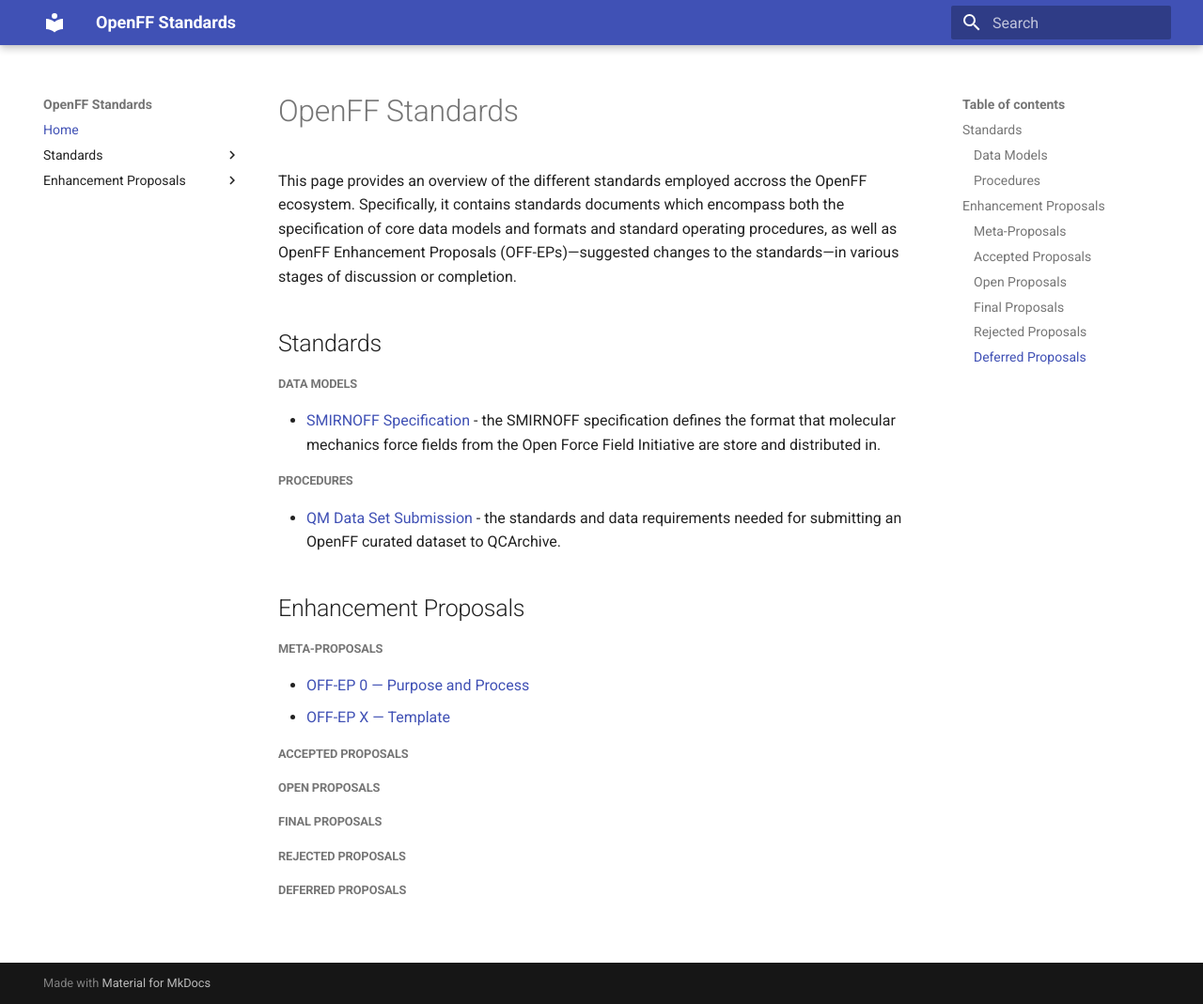
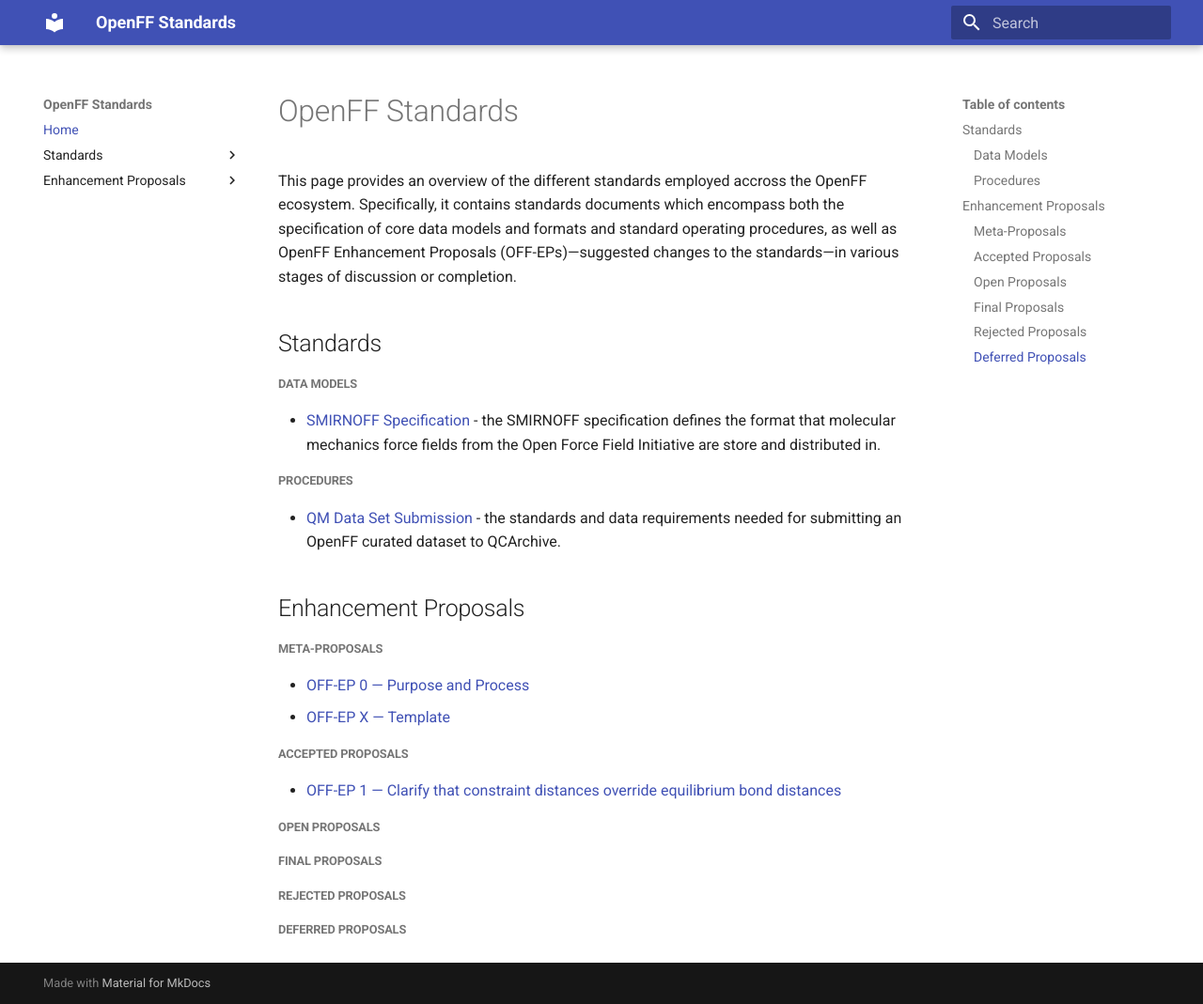
Before and after one commit to openforcefield/standards, an MkDocs documentation site: the page built from docs/index.md, in a window 1280 px wide and 1069 px high. Shown: the whole window at 94% size. Built offline with MkDocs 1.6.1 and Material for MkDocs 9.7.7, drawn with Linux system fonts in a browser that asks for light colours.

Commit message:
Update docs indices

```diff
--- a/docs/index.md
+++ b/docs/index.md
@@ -26,6 +26,8 @@ stages of discussion or completion.
 
 ##### Accepted Proposals
 
+* [OFF-EP 1 &mdash; Clarify that constraint distances override equilibrium bond distances](enhancement-proposals/off-ep-0001.md)
+
 ##### Open Proposals
 
 ##### Final Proposals
--- a/mkdocs.yml
+++ b/mkdocs.yml
@@ -9,5 +9,7 @@ nav:
   - Enhancement Proposals:
     - 'OFF-EP 0 - Purpose and Process': 'enhancement-proposals/off-ep-0000.md'
     - 'OFF-EP X - Template': 'enhancement-proposals/off-ep-template.md'
+    - 'OFF-EP 1 - Clarify that constraint distances override equilibrium bond distances': 'enhancement-proposals/off-ep-0001.md'
+
 markdown_extensions:
   - admonition
```
